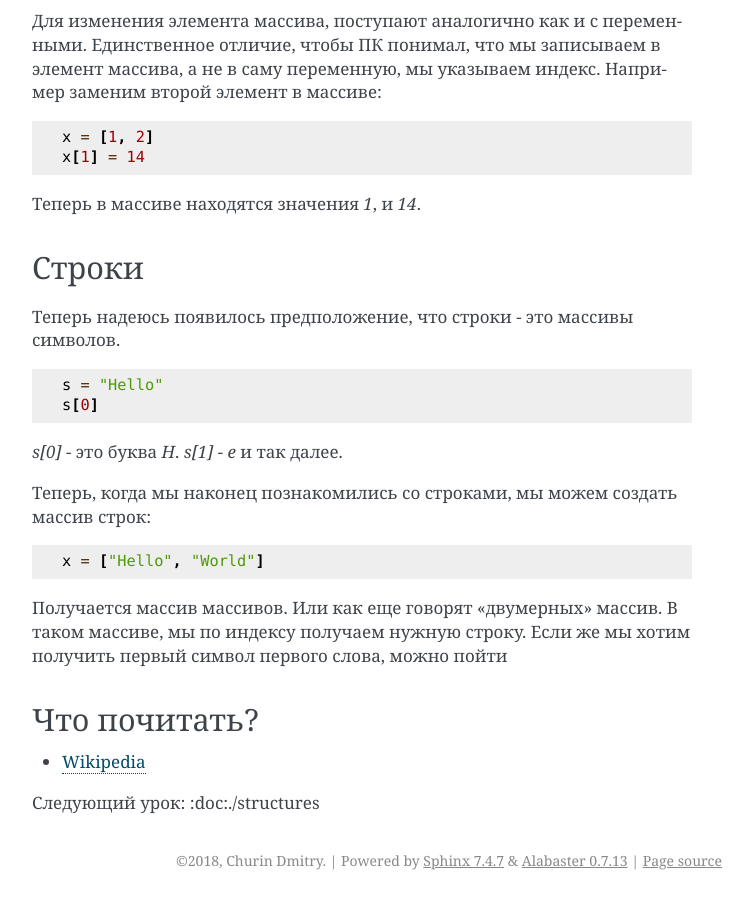
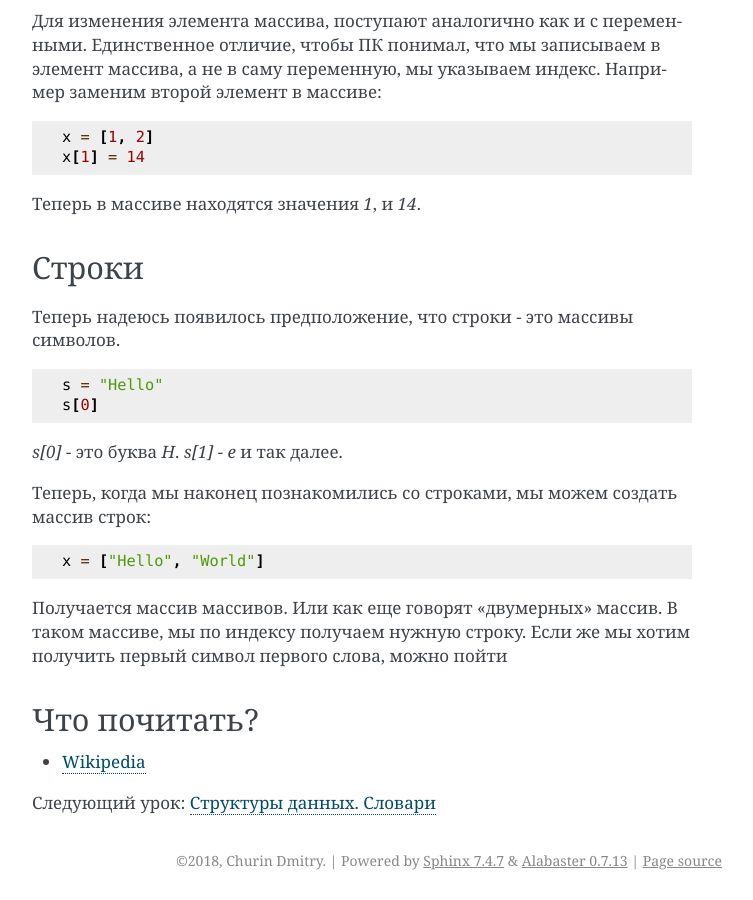
Before and after one commit to Intey/programming-tutorial, a Sphinx documentation site: the page built from source/basic/complex_types.rst, in a window 1280 px wide and 900 px high, scrolled down 1634 px. Shown: the whole window, without its empty margins (388-1141 px from the left). Built offline with Sphinx 7.4.7, drawn with Linux system fonts in a browser that asks for light colours.

Commit message:
[fix]: ссылка на 3 урок

```diff
--- a/source/basic/complex_types.rst
+++ b/source/basic/complex_types.rst
@@ -100,4 +100,4 @@
 
 .. _Wikipedia: https://ru.wikipedia.org/wiki/%D0%9C%D0%B0%D1%81%D1%81%D0%B8%D0%B2_(%D0%BF%D1%80%D0%BE%D0%B3%D1%80%D0%B0%D0%BC%D0%BC%D0%B8%D1%80%D0%BE%D0%B2%D0%B0%D0%BD%D0%B8%D0%B5)
 
-Следующий урок: :doc:./structures
+Следующий урок: :doc:`./structures`
```
